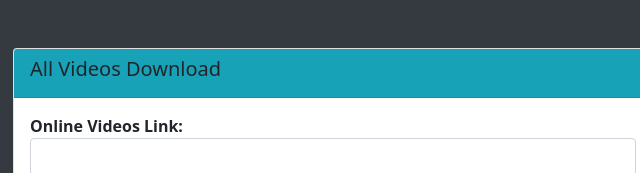
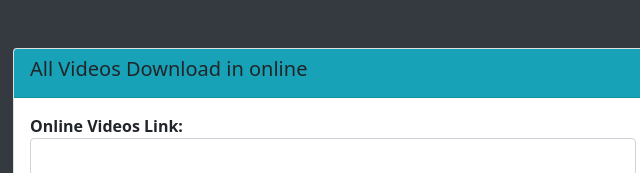
Before and after one commit to MOHIThMOHI/GPT-THRUVEKERE, a plain HTML site: page index.html in a window 1280 px wide. Shown: the top 173 px of the page, 307-947 px from the left. Drawn offline with nearby package versions, Linux system fonts and the light colour scheme.

Commit message:
Update index.html

```diff
--- a/index.html
+++ b/index.html
@@ -10,7 +10,7 @@
   <div class="col-md-6 offset-md-3 mt-5">
     <div class="card">
       <div class="card-header bg-info">
-        <h5>All Videos Download</h5>
+        <h5>All Videos Download in online</h5>
       </div>
       <div class="card-body">
         <div class="row">
```
